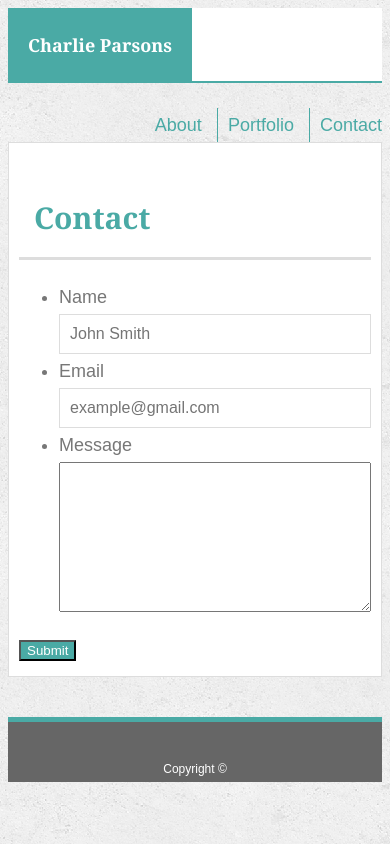
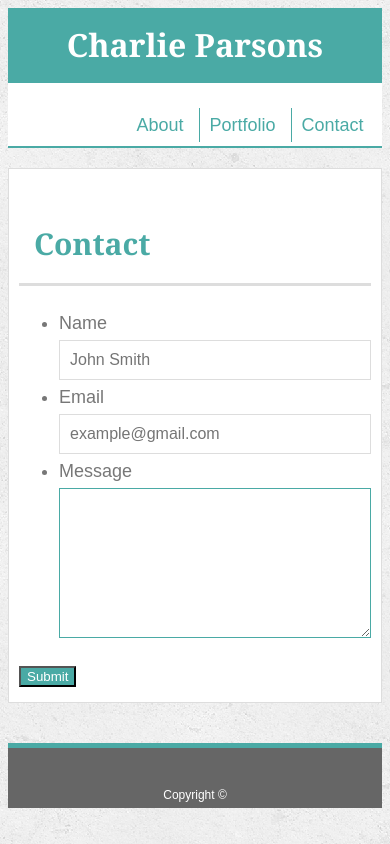
Before and after one commit to cdaltonparsons/responsive-portfolio, a plain HTML site: page contact.html in a window 390 px wide. Drawn offline with Linux system fonts and the light colour scheme.

Commit message:
completed responsiveness for 640px

```diff
--- a/assets/css/style.css
+++ b/assets/css/style.css
@@ -189,3 +189,48 @@ input[type=submit] {
     background: #4aaaa5;
     border-bottom: 0;
   }
+
+  /* max width 640px
+  about me page */
+@media screen and (max-width: 640px) {
+    #masthead {
+        width: 100%;
+        height: 140px;
+        position: relative;
+    }
+
+    #logo {
+      float: none;
+      width: 100%;
+      display: inline-block;
+      font-size: 32px;
+
+    }
+
+    nav {
+      float: none;
+      margin-left: 29%;
+    }
+    /* nav a {
+      width: 100%;
+      display: inline-block
+    } */
+
+    .responsive {
+      width: 100%;
+      height: auto;
+    }
+
+    /* Portfolio */
+
+    .main-container {
+      width: 95%;
+    }
+
+    /* Contact */
+
+    #message {
+      width: 100%;
+      border: 1px solid #4aaaa5;
+    }
+}
```
Also changed, not shown: index.html (+1 -1 lines), portfolio.html (+5 -5 lines).
